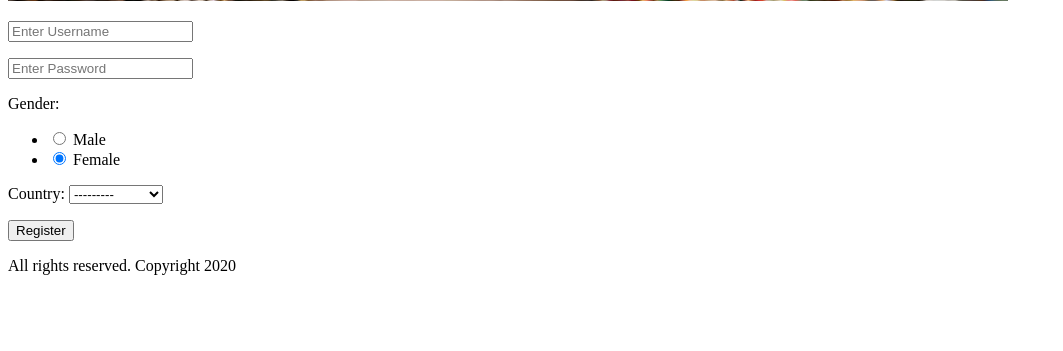
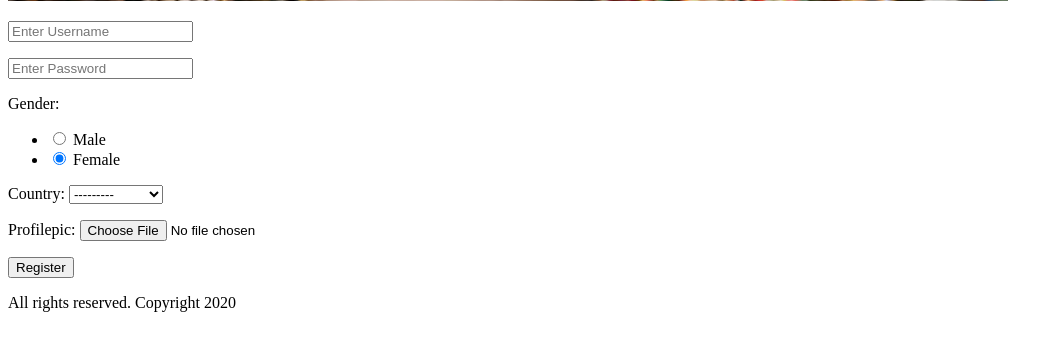
Before and after one commit to mehulchopradev/ivan-firstproj-workspace, a Django app: page /lib/sign-up/ in a window 1280 px wide. Shown: the part 407-758 px from the top of the page, without its empty margins (0-1063 px from the left). Run offline with Django 3.2, Linux system fonts and the light colour scheme.

Commit message:
upload download profie pic

```diff
--- a/firstproj/firstproj/settings.py
+++ b/firstproj/firstproj/settings.py
@@ -118,6 +118,8 @@ USE_L10N = True
 
 USE_TZ = True
 
+MEDIA_ROOT = '/Users/mehul.chopra/Documents/'
+
 
 # Static files (CSS, JavaScript, Images)
 # https://docs.djangoproject.com/en/2.1/howto/static-files/
--- a/firstproj/libapp/forms.py
+++ b/firstproj/libapp/forms.py
@@ -24,7 +24,8 @@ class RegisterForm(forms.Form):
 class RegisterModelForm(forms.ModelForm):
   class Meta:
     model = User
-    fields = ['username','password','gender','country']
+    # for all the fields just add a value __all__
+    fields = ['username','password','gender','country','profilepic']
     widgets = {
       'username': forms.TextInput(attrs={'placeholder': 'Enter Username'}),
       'password': forms.PasswordInput(attrs={'placeholder': 'Enter Password'}),
--- a/firstproj/libapp/models.py
+++ b/firstproj/libapp/models.py
@@ -1,5 +1,8 @@
 from django.db import models
 from datetime import date
+
+def buildprofilepicpath(user, filename):
+  return 'ivan_files/{0}/{1}'.format(user.username, filename)
 
 # Create your models here.
 
@@ -35,6 +38,7 @@ class User(models.Model):
   password = models.CharField(max_length=15, null=False)
   gender = models.CharField(max_length=1, null=False, choices=(('M', 'Male'),('F', 'Female')), default='F')
   country = models.CharField(max_length=25, null=True, choices=(('IN', 'India'),('NE', 'Netherlands')))
+  profilepic = models.ImageField(null=True, blank=True, upload_to=buildprofilepicpath)
   booksissued = models.ManyToManyField(Book, through='UserBookIssue')
 
 class UserBookIssue(models.Model):
--- a/firstproj/libapp/static/css/app.css
+++ b/firstproj/libapp/static/css/app.css
@@ -1,3 +1,8 @@
+img.profile {
+  width: 70px;
+  height: 70px;
+}
+
 img {
   width: 1000px;
   height: 400px;
--- a/firstproj/libapp/templates/libapp/home.html
+++ b/firstproj/libapp/templates/libapp/home.html
@@ -10,6 +10,7 @@
 </head>
 <body>
   <h3>Welcome {{ username }}</h3>
+  <img class="profile" src="{% url 'profilepic' %}" alt=""><br>
   <span><a href="{% url 'logout' %}">Logout</a></span><br><br>
   <img src="{% static 'images/library.jpeg' %}"><br>
   <h2>Book List</h2>
--- a/firstproj/libapp/templates/libapp/register.html
+++ b/firstproj/libapp/templates/libapp/register.html
@@ -5,7 +5,8 @@
 {% endblock title %}
 
 {% block content %}
-<form action="{% url 'signup' %}" method="POST" novalidate="novalidate">
+<!-- for uploading as part of the form, method post becomes compulsory and enctype should be multipart/form-data -->
+<form action="{% url 'signup' %}" method="POST" novalidate="novalidate" enctype="multipart/form-data">
   {% csrf_token %}
   {{ form.as_p }}
   <p>
--- a/firstproj/libapp/urls.py
+++ b/firstproj/libapp/urls.py
@@ -1,6 +1,6 @@
 from django.urls import path
 from libapp.views import showlogin, showregister, createuser, authenticate, showhome, showbookdetails, logout,\
-  issuebook, returnbook, AuthView, RegisterView, RegisterFormView
+  issuebook, returnbook, AuthView, RegisterView, RegisterFormView, getprofilepic
 
 # lib/
 
@@ -19,5 +19,6 @@ urlpatterns = [
   path('issue-book/<int:bookid>', issuebook, name='issuebook'),
   path('return-book/<int:bookid>', returnbook, name='returnbook'),
   path('sign-in/', AuthView.as_view(), name='signin'),
-  path('sign-up/', RegisterFormView.as_view(), name='signup')
+  path('sign-up/', RegisterFormView.as_view(), name='signup'),
+  path('profile-pic/', getprofilepic, name='profilepic')
 ]
--- a/firstproj/libapp/views.py
+++ b/firstproj/libapp/views.py
@@ -1,6 +1,7 @@
 from django.shortcuts import render, reverse
 from django.http import HttpResponseRedirect, HttpResponse
 from django.views import View
+from django.conf import settings
 from django.views.generic.edit import FormView
 from libapp.models import User, Book, UserBookIssue
 from libapp.service import getgreeting, getcountries
@@ -213,3 +214,15 @@ def returnbook(request, bookid):
   user.booksissued.remove(bookid)
 
   return HttpResponseRedirect(reverse('home'))
+
+def getprofilepic(request):
+  userid = request.session['userid']
+  user = User.objects.get(pk=userid)
+
+  if user.profilepic:
+    profilepicpath = user.profilepic.path
+  else:
+    profilepicpath = settings.MEDIA_ROOT + 'ivan_files/no_profile.jpg'
+
+  with open(profilepicpath, mode='rb') as fp:
+      return HttpResponse(fp.read(), content_type='image/jpg')
```
Also changed, not shown: firstproj/libapp/migrations/0005_auto_20190117_1410.py (added), firstproj/libapp/migrations/0006_auto_20190117_1447.py (added). Lines whose indentation alone changed are shown as unchanged.
